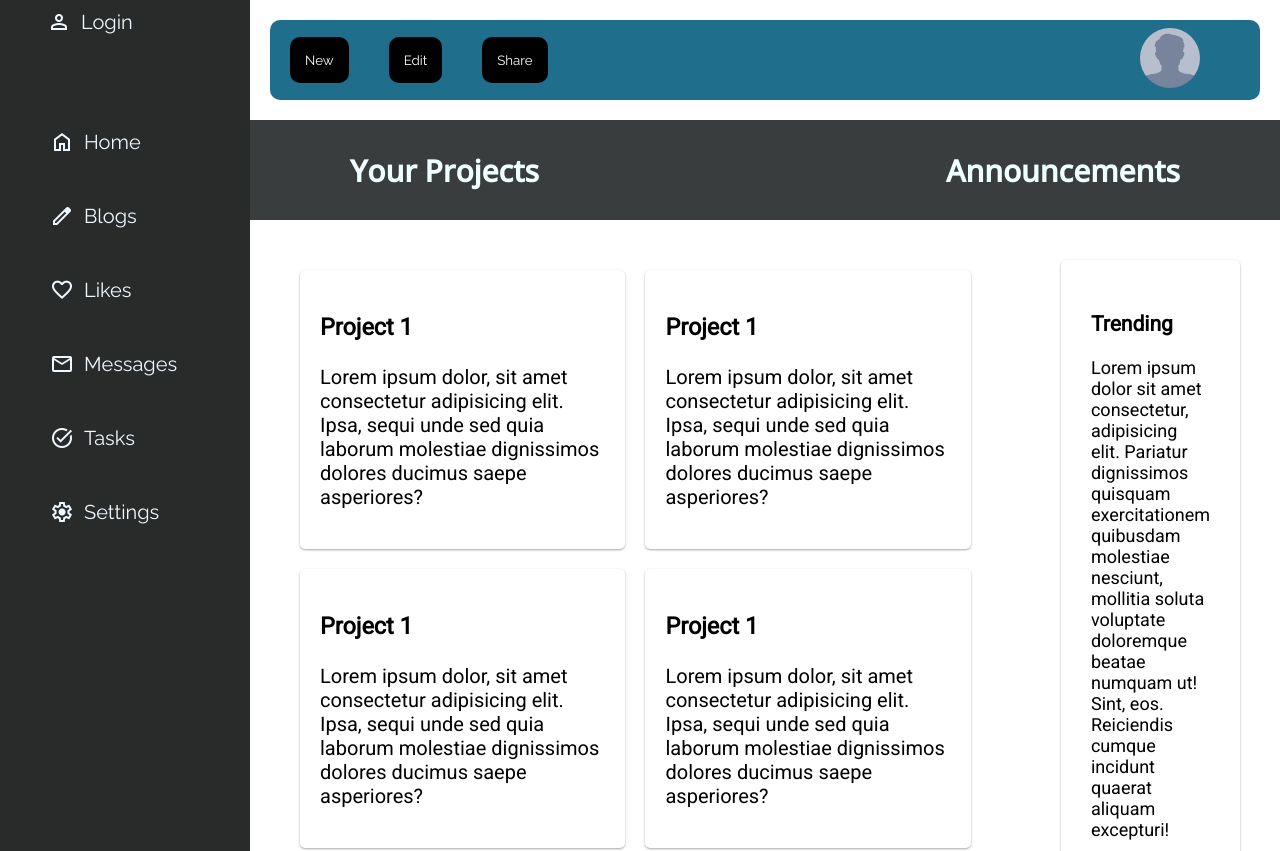
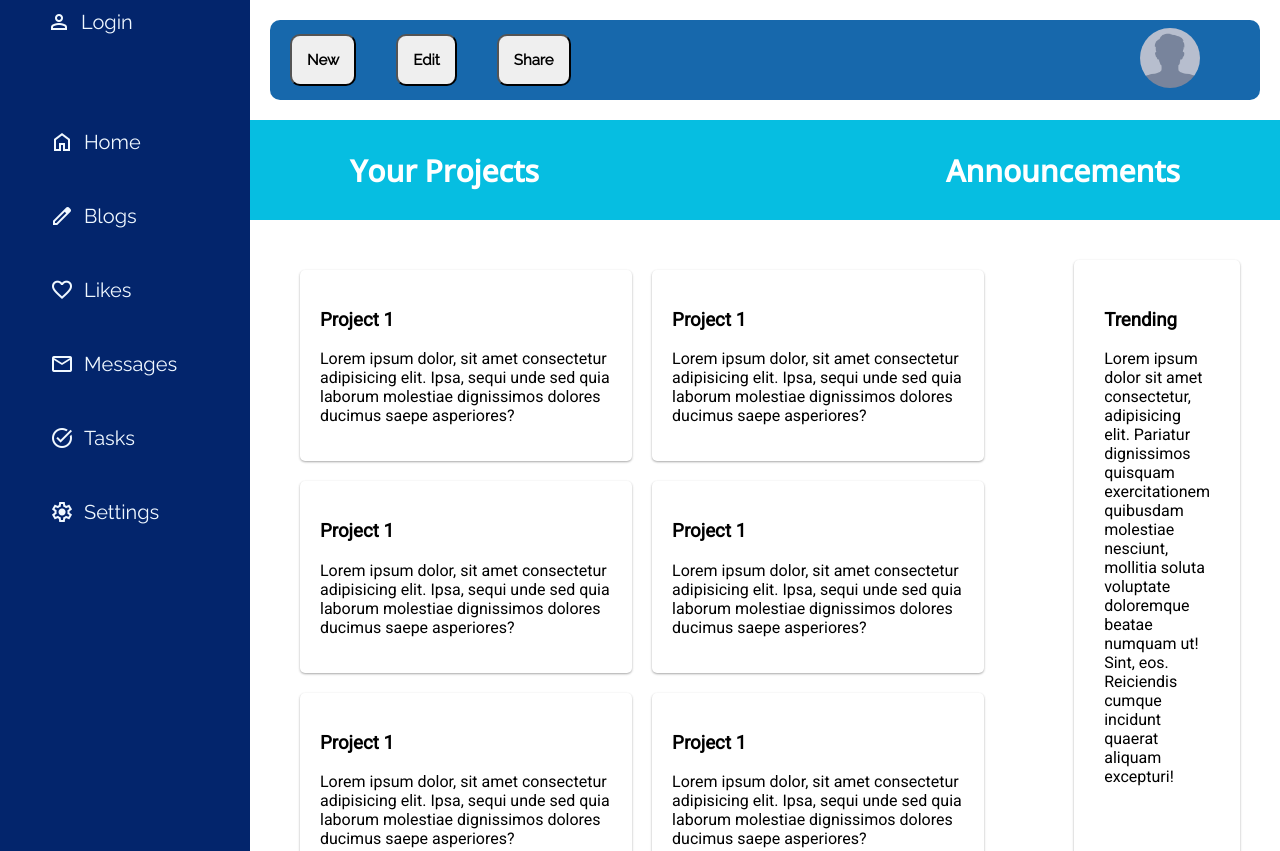
Before and after one commit to Vaisakh-RS/Admin-Dashboard, a plain HTML site: page index.html in a window 1280 px wide. Shown: the top 851 px of the page. Drawn offline with nearby package versions, Linux system fonts and the light colour scheme.

Commit message:
Change of the color pallette and some minor design changes

```diff
--- a/styles.css
+++ b/styles.css
@@ -16,7 +16,7 @@ body{
     align-items: center;
     grid-column:2/4;
     grid-row:1/2;
-    background-color:rgb(31, 110, 140);
+    background-color:#1768AC;
     margin: 20px;
     border-radius: 10px;
 
@@ -25,16 +25,16 @@ body{
 
 .button-34{
     display: flex;
-    background-color: black;
-    color: white;
+    color: black;
     cursor: pointer;
     margin: 20px;
-    border:none;
     border-radius:10px;
     padding:15px;
     align-items: center;
     justify-content: center;
     font-family: 'Raleway', sans-serif;
+    font-size: 15px;
+    font-weight: bold;
 }
 
 .profile-picture{
@@ -57,8 +57,8 @@ body{
     align-items: center;
     grid-row:2/3;
     grid-column:2/4;
-    background-color: rgb(58, 61, 61);
-    color: azure;
+    background-color:#06BEE1;
+    color:white;
     font-family: 'Open Sans', sans-serif;
     font-size: 20px;
 }
@@ -78,7 +78,7 @@ body{
     grid-template-rows: 100px 300px 300px;
     grid-column: 1/2;
     grid-row: 1/5;
-    background-color: rgb(41, 43, 43);
+    background-color:#03256C;
     color: aliceblue;
     font-size: 20px;
     font-family: 'Raleway', sans-serif;
@@ -135,7 +135,7 @@ body{
     box-shadow: rgba(0, 0, 0, 0.12) 0px 1px 3px, rgba(0, 0, 0, 0.24) 0px 1px 2px;
     border-radius:5px;
     font-family: 'Roboto', sans-serif;
-    font-size: 20px;
+    font-size: 16px;
 }
 
 .announcements{
@@ -144,7 +144,7 @@ body{
     box-shadow: rgba(0, 0, 0, 0.12) 0px 1px 3px, rgba(0, 0, 0, 0.24) 0px 1px 2px;
     border-radius:5px;
     font-family: 'Roboto', sans-serif;
-    font-size: 18px;
+    font-size: 16px;
 }
 
 
```
